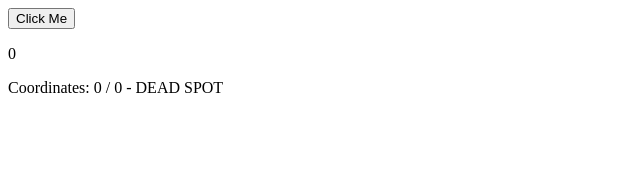
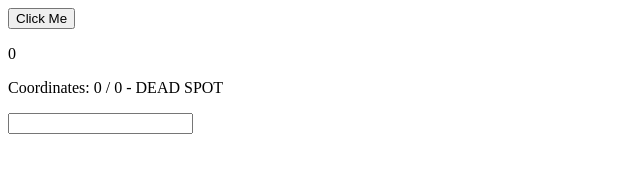
Before and after one commit to taufanbasri/learn-vue02, a plain HTML site: page index.html in a window 1280 px wide. Shown: the whole page, without its empty margins (0-640 px from the left). Drawn offline with nearby package versions, Linux system fonts and the light colour scheme.

Commit message:
Keyboard Event

```diff
--- a/index.html
+++ b/index.html
@@ -2,7 +2,7 @@
 <html lang="en" dir="ltr">
     <head>
         <meta charset="utf-8">
-        <title>Event modifier</title>
+        <title>Keyboard Event</title>
     </head>
     <body>
         <div id="app">
@@ -12,6 +12,8 @@
                 Coordinates: {{ x }} / {{ y }}
                 - <span @mousemove.stop="">DEAD SPOT</span>
             </p>
+
+            <input type="text" @keyup.enter="alertMe">
         </div>
 
         <script src="vue.js"></script>
@@ -30,6 +32,9 @@
                   updateCoordinates(event) {
                       this.x = event.clientX;
                       this.y = event.clientY;
+                  },
+                  alertMe() {
+                      alert('Alert!');
                   }
                 }
             });
```
